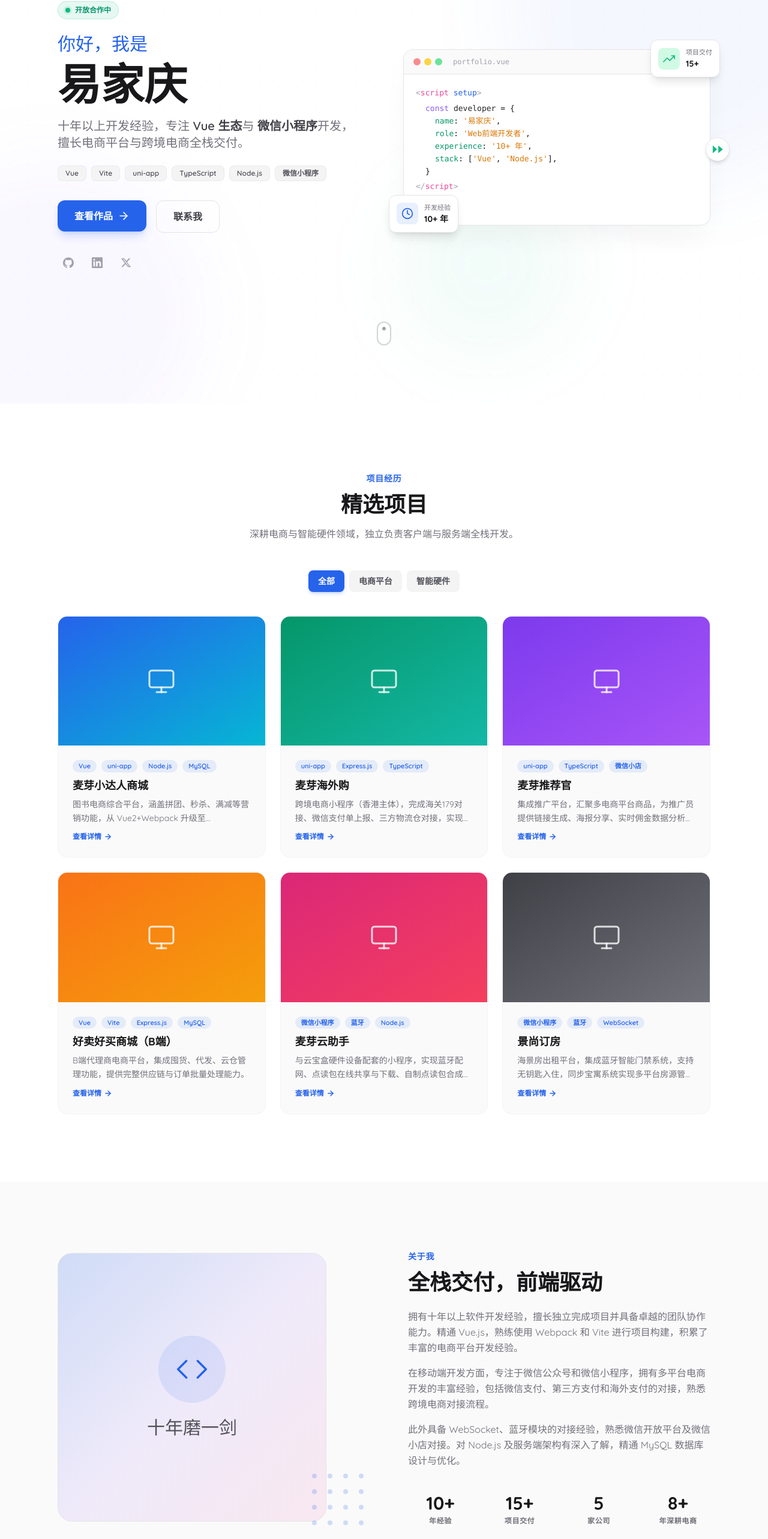
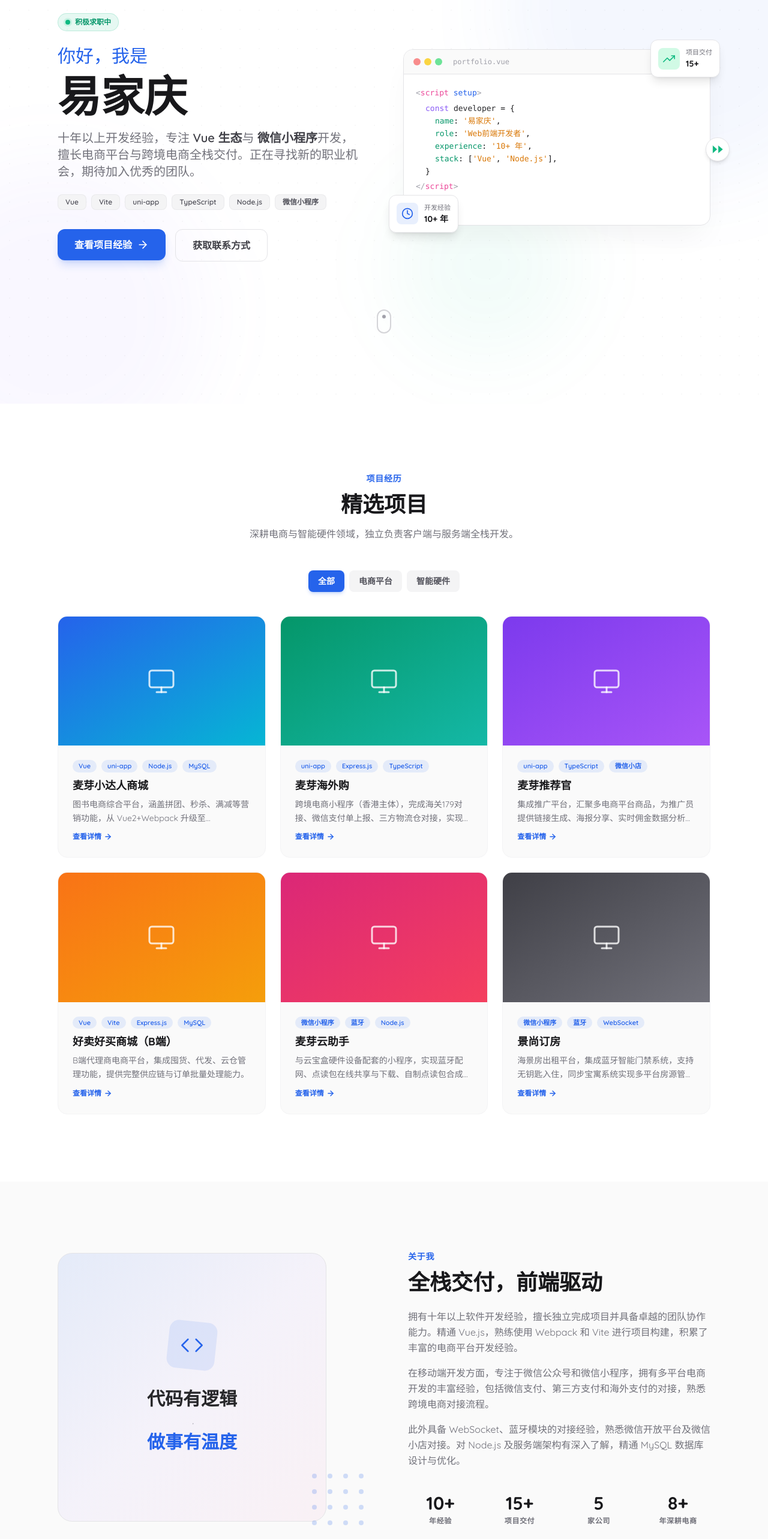
Before and after one commit to yijiaqingilm/portfolio, a Vue app: page / in a window 1280 px wide. Shown: the part 127-2693 px from the top of the page at 60% size. Built offline with nearby package versions, Linux system fonts and the light colour scheme.

Commit message:
文案修改

```diff
--- a/src/components/AboutSection.vue
+++ b/src/components/AboutSection.vue
@@ -13,15 +13,21 @@ const stats = [
       <div class="grid lg:grid-cols-2 gap-12 lg:gap-20 items-center">
         <!-- Visual -->
         <div class="fade-up relative">
-          <div class="aspect-square max-w-md mx-auto lg:mx-0 rounded-3xl overflow-hidden bg-gradient-to-br from-accent/20 via-violet-500/10 to-pink-500/10 dark:from-accent/30 dark:via-violet-500/20 dark:to-pink-500/20 border border-zinc-200 dark:border-zinc-800">
+          <div class="aspect-square max-w-md mx-auto lg:mx-0 rounded-3xl overflow-hidden bg-gradient-to-br from-accent/10 via-violet-500/5 to-pink-500/5 dark:from-accent/20 dark:via-violet-500/15 dark:to-pink-500/10 border border-zinc-200 dark:border-zinc-800">
             <div class="w-full h-full flex items-center justify-center">
-              <div class="text-center p-8">
-                <div class="w-28 h-28 bg-accent/10 dark:bg-accent/20 rounded-full flex items-center justify-center mx-auto mb-6">
-                  <svg class="w-14 h-14 text-accent" viewBox="0 0 24 24" fill="none" stroke="currentColor" stroke-width="1.5" stroke-linecap="round" stroke-linejoin="round">
+              <div class="text-center px-10 py-8">
+                <div class="w-20 h-20 bg-accent/10 dark:bg-accent/20 rounded-2xl flex items-center justify-center mx-auto mb-8 rotate-6">
+                  <svg class="w-10 h-10 text-accent -rotate-6" viewBox="0 0 24 24" fill="none" stroke="currentColor" stroke-width="1.5" stroke-linecap="round" stroke-linejoin="round">
                     <path d="M16 18l6-6-6-6"/><path d="M8 6l-6 6 6 6"/>
                   </svg>
                 </div>
-                <p class="font-display text-3xl text-zinc-600 dark:text-zinc-300">十年磨一剑</p>
+                <p class="font-display text-2xl sm:text-3xl leading-snug">
+                  <span class="text-zinc-800 dark:text-zinc-100 font-semibold">代码有逻辑</span>
+                  <br>
+                  <span class="text-zinc-400 dark:text-zinc-500 mx-2 text-lg">·</span>
+                  <br>
+                  <span class="text-accent font-semibold">做事有温度</span>
+                </p>
               </div>
             </div>
           </div>
--- a/src/components/ContactSection.vue
+++ b/src/components/ContactSection.vue
@@ -20,23 +20,18 @@ const contactInfo = [
   },
 ]
 
-const socials = [
-  { label: 'GitHub', href: '#', icon: '<path d="M12 .297c-6.63 0-12 5.373-12 12 0 5.303 3.438 9.8 8.205 11.385.6.113.82-.258.82-.577 0-.285-.01-1.04-.015-2.04-3.338.724-4.042-1.61-4.042-1.61C4.422 18.07 3.633 17.7 3.633 17.7c-1.087-.744.084-.729.084-.729 1.205.084 1.838 1.236 1.838 1.236 1.07 1.835 2.809 1.305 3.495.998.108-.776.417-1.305.76-1.605-2.665-.3-5.466-1.332-5.466-5.93 0-1.31.465-2.38 1.235-3.22-.135-.303-.54-1.523.105-3.176 0 0 1.005-.322 3.3 1.23.96-.267 1.98-.399 3-.405 1.02.006 2.04.138 3 .405 2.28-1.552 3.285-1.23 3.285-1.23.645 1.653.24 2.873.12 3.176.765.84 1.23 1.91 1.23 3.22 0 4.61-2.805 5.625-5.475 5.92.42.36.81 1.096.81 2.22 0 1.606-.015 2.896-.015 3.286 0 .315.21.69.825.57C20.565 22.092 24 17.592 24 12.297c0-6.627-5.373-12-12-12"/>' },
-  { label: 'LinkedIn', href: '#', icon: '<path d="M20.447 20.452h-3.554v-5.569c0-1.328-.027-3.037-1.852-3.037-1.853 0-2.136 1.445-2.136 2.939v5.667H9.351V9h3.414v1.561h.046c.477-.9 1.637-1.85 3.37-1.85 3.601 0 4.267 2.37 4.267 5.455v6.286zM5.337 7.433c-1.144 0-2.063-.926-2.063-2.065 0-1.138.92-2.063 2.063-2.063 1.14 0 2.064.925 2.064 2.063 0 1.139-.925 2.065-2.064 2.065zm1.782 13.019H3.555V9h3.564v11.452zM22.225 0H1.771C.792 0 0 .774 0 1.729v20.542C0 23.227.792 24 1.771 24h20.451C23.2 24 24 23.227 24 22.271V1.729C24 .774 23.2 0 22.222 0h.003z"/>' },
-  { label: 'Twitter', href: '#', icon: '<path d="M18.244 2.25h3.308l-7.227 8.26 8.502 11.24H16.17l-5.214-6.817L4.99 21.75H1.68l7.73-8.835L1.254 2.25H8.08l4.713 6.231zm-1.161 17.52h1.833L7.084 4.126H5.117z"/>' },
-]
 </script>
 
 <template>
   <section id="contact" class="py-20 sm:py-28 bg-zinc-50 dark:bg-zinc-900/50">
     <div class="max-w-4xl mx-auto section-padding text-center">
       <div class="fade-up">
-        <span class="text-sm font-bold text-accent uppercase tracking-wider">联系</span>
+        <span class="text-sm font-bold text-accent uppercase tracking-wider">联系方式</span>
         <h2 class="mt-3 font-body font-bold text-3xl sm:text-4xl text-zinc-900 dark:text-white">
-          一起合作吧
+          期待您的联系
         </h2>
         <p class="mt-4 text-zinc-500 dark:text-zinc-400 leading-relaxed max-w-lg mx-auto">
-          有项目想法或者只是想聊聊？随时通过以下方式联系我。
+          如果您觉得我的经历和技能符合团队需求，欢迎随时通过以下方式与我取得联系。
         </p>
       </div>
 
@@ -58,20 +53,6 @@ const socials = [
         </component>
       </div>
 
-      <!-- Social links -->
-      <div class="fade-up mt-10 flex items-center justify-center gap-3">
-        <a
-          v-for="social in socials"
-          :key="social.label"
-          :href="social.href"
-          :aria-label="social.label"
-          target="_blank"
-          rel="noopener noreferrer"
-          class="w-11 h-11 flex items-center justify-center rounded-xl border border-zinc-200 dark:border-zinc-700 bg-white dark:bg-zinc-900 text-zinc-500 dark:text-zinc-400 hover:text-accent hover:border-accent/30 dark:hover:border-accent/30 hover:shadow-md transition-all duration-200 cursor-pointer focus:outline-none focus:ring-2 focus:ring-accent/30"
-        >
-          <svg class="w-[18px] h-[18px]" viewBox="0 0 24 24" fill="currentColor" v-html="social.icon"></svg>
-        </a>
-      </div>
     </div>
   </section>
 </template>
--- a/src/components/HeroSection.vue
+++ b/src/components/HeroSection.vue
@@ -8,11 +8,6 @@ onMounted(() => {
 
 const techStack = ['Vue', 'Vite', 'uni-app', 'TypeScript', 'Node.js', '微信小程序']
 
-const socials = [
-  { label: 'GitHub', href: '#', icon: '<path d="M12 .297c-6.63 0-12 5.373-12 12 0 5.303 3.438 9.8 8.205 11.385.6.113.82-.258.82-.577 0-.285-.01-1.04-.015-2.04-3.338.724-4.042-1.61-4.042-1.61C4.422 18.07 3.633 17.7 3.633 17.7c-1.087-.744.084-.729.084-.729 1.205.084 1.838 1.236 1.838 1.236 1.07 1.835 2.809 1.305 3.495.998.108-.776.417-1.305.76-1.605-2.665-.3-5.466-1.332-5.466-5.93 0-1.31.465-2.38 1.235-3.22-.135-.303-.54-1.523.105-3.176 0 0 1.005-.322 3.3 1.23.96-.267 1.98-.399 3-.405 1.02.006 2.04.138 3 .405 2.28-1.552 3.285-1.23 3.285-1.23.645 1.653.24 2.873.12 3.176.765.84 1.23 1.91 1.23 3.22 0 4.61-2.805 5.625-5.475 5.92.42.36.81 1.096.81 2.22 0 1.606-.015 2.896-.015 3.286 0 .315.21.69.825.57C20.565 22.092 24 17.592 24 12.297c0-6.627-5.373-12-12-12"/>' },
-  { label: 'LinkedIn', href: '#', icon: '<path d="M20.447 20.452h-3.554v-5.569c0-1.328-.027-3.037-1.852-3.037-1.853 0-2.136 1.445-2.136 2.939v5.667H9.351V9h3.414v1.561h.046c.477-.9 1.637-1.85 3.37-1.85 3.601 0 4.267 2.37 4.267 5.455v6.286zM5.337 7.433c-1.144 0-2.063-.926-2.063-2.065 0-1.138.92-2.063 2.063-2.063 1.14 0 2.064.925 2.064 2.063 0 1.139-.925 2.065-2.064 2.065zm1.782 13.019H3.555V9h3.564v11.452zM22.225 0H1.771C.792 0 0 .774 0 1.729v20.542C0 23.227.792 24 1.771 24h20.451C23.2 24 24 23.227 24 22.271V1.729C24 .774 23.2 0 22.222 0h.003z"/>' },
-  { label: 'Twitter', href: '#', icon: '<path d="M18.244 2.25h3.308l-7.227 8.26 8.502 11.24H16.17l-5.214-6.817L4.99 21.75H1.68l7.73-8.835L1.254 2.25H8.08l4.713 6.231zm-1.161 17.52h1.833L7.084 4.126H5.117z"/>' },
-]
 </script>
 
 <template>
@@ -41,7 +36,7 @@ const socials = [
                 <span class="animate-ping absolute inline-flex h-full w-full rounded-full bg-emerald-400 opacity-75"></span>
                 <span class="relative inline-flex rounded-full h-2 w-2 bg-emerald-500"></span>
               </span>
-              <span class="text-xs font-semibold text-emerald-600 dark:text-emerald-400">开放合作中</span>
+              <span class="text-xs font-semibold text-emerald-600 dark:text-emerald-400">积极求职中</span>
             </div>
           </Transition>
 
@@ -75,9 +70,8 @@ const socials = [
           >
             <p v-if="loaded" class="mt-5 text-lg sm:text-xl text-zinc-500 dark:text-zinc-400 max-w-lg leading-relaxed">
               十年以上开发经验，专注
-          <span class="text-zinc-700 dark:text-zinc-300 font-semibold">Vue 生态</span>与
-          <span class="text-zinc-700 dark:text-zinc-300 font-semibold">微信小程序</span>开发，
-          擅长电商平台与跨境电商全栈交付。
+              <span class="text-zinc-700 dark:text-zinc-300 font-semibold">Vue 生态</span>与
+              <span class="text-zinc-700 dark:text-zinc-300 font-semibold">微信小程序</span>开发，擅长电商平台与跨境电商全栈交付。正在寻找新的职业机会，期待加入优秀的团队。
             </p>
           </Transition>
 
@@ -109,38 +103,18 @@ const socials = [
                 href="#projects"
                 class="inline-flex items-center gap-2 px-7 py-3.5 bg-accent text-white font-semibold rounded-xl hover:bg-accent-hover shadow-lg shadow-accent/20 transition-colors duration-200 cursor-pointer focus:outline-none focus:ring-2 focus:ring-accent/50 focus:ring-offset-2 dark:focus:ring-offset-zinc-950"
               >
-                查看作品
+                查看项目经验
                 <svg class="w-5 h-5" viewBox="0 0 24 24" fill="none" stroke="currentColor" stroke-width="2" stroke-linecap="round" stroke-linejoin="round"><line x1="5" y1="12" x2="19" y2="12"/><polyline points="12 5 19 12 12 19"/></svg>
               </a>
               <a
                 href="#contact"
                 class="inline-flex items-center gap-2 px-7 py-3.5 font-semibold border border-zinc-200 dark:border-zinc-800 text-zinc-700 dark:text-zinc-300 rounded-xl hover:bg-zinc-50 dark:hover:bg-zinc-900 transition-colors duration-200 cursor-pointer focus:outline-none focus:ring-2 focus:ring-accent/30 focus:ring-offset-2 dark:focus:ring-offset-zinc-950"
               >
-                联系我
+                获取联系方式
               </a>
             </div>
           </Transition>
 
-          <!-- Social links -->
-          <Transition
-            enter-active-class="transition-all duration-700 delay-[530ms]"
-            enter-from-class="opacity-0 translate-y-6"
-            enter-to-class="opacity-100 translate-y-0"
-          >
-            <div v-if="loaded" class="mt-8 flex items-center gap-3">
-              <a
-                v-for="social in socials"
-                :key="social.label"
-                :href="social.href"
-                :aria-label="social.label"
-                target="_blank"
-                rel="noopener noreferrer"
-                class="w-9 h-9 flex items-center justify-center rounded-lg text-zinc-400 dark:text-zinc-500 hover:text-accent hover:bg-accent/10 transition-colors duration-200 cursor-pointer focus:outline-none focus:ring-2 focus:ring-accent/30"
-              >
-                <svg class="w-[18px] h-[18px]" viewBox="0 0 24 24" fill="currentColor" v-html="social.icon"></svg>
-              </a>
-            </div>
-          </Transition>
         </div>
 
         <!-- Right: Visual element -->
```
Also changed, not shown: src/components/FooterSection.vue (+1 -30 lines).
